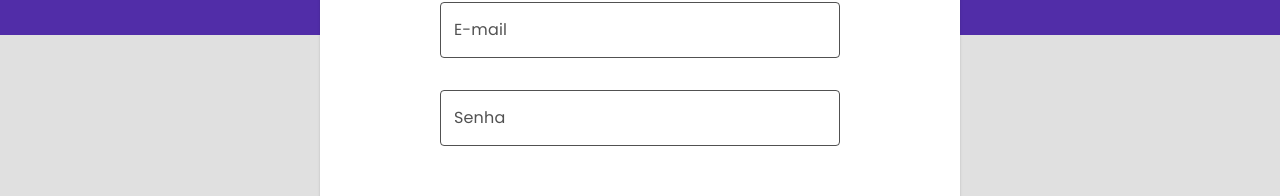
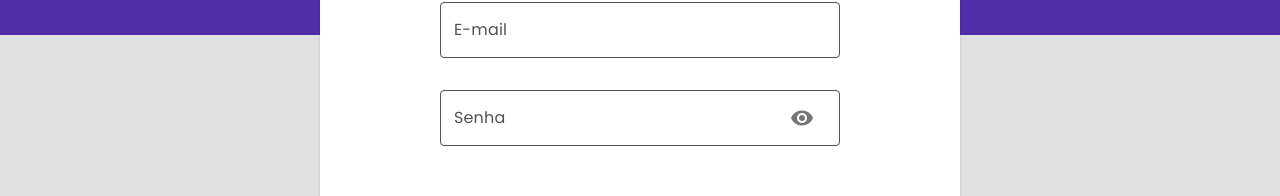
Before and after one commit to joao-felipe-alves-marinho/sidiscipline, a React (Vite) app: page /login in a window 1280 px wide. Shown: the part 309-505 px from the top of the page. Built offline with nearby package versions, Linux system fonts and the light colour scheme; no server answers.

Commit message:
botoes mostrar senha

```diff
--- a/src/pages/auth/Cadastro.tsx
+++ b/src/pages/auth/Cadastro.tsx
@@ -1,4 +1,5 @@
-import { Box, Button, Checkbox, FormControl, FormControlLabel, FormHelperText, Link, Stack, TextField, Typography, useMediaQuery, useTheme } from '@mui/material';
+import { useState } from 'react';
+import { Box, Button, Checkbox, FormControl, FormControlLabel, FormHelperText, Icon, IconButton, Link, Stack, TextField, Typography, useMediaQuery, useTheme } from '@mui/material';
 import { yupResolver } from '@hookform/resolvers/yup';
 import { useNavigate } from 'react-router-dom';
 import { useForm } from 'react-hook-form';
@@ -16,6 +17,10 @@ export const Cadastro = () => {
     const theme = useTheme();
     const xsDown = useMediaQuery(theme.breakpoints.down('xs'));
     const smDown = useMediaQuery(theme.breakpoints.down('sm'));
+
+    const [showPassword, setShowPassword] = useState(false);
+
+    const toggleShowPassword = () => setShowPassword((show) => !show);
 
     const navigate = useNavigate();
 
@@ -119,11 +124,22 @@ export const Cadastro = () => {
                     />
                     <TextField
                         label='Senha'
-                        type='password'
+                        type={showPassword ? 'text' : 'password'}
                         placeholder='********'
                         {...register('password')}
                         error={!!errors.password}
                         helperText={errors.password?.message}
+                        InputProps={{
+                            endAdornment: (
+                                <IconButton
+                                    aria-label='botão mostra senha'
+                                    size='large'
+                                    onClick={toggleShowPassword}
+                                >
+                                    <Icon>{showPassword ? 'visibility_off' : 'visibility'}</Icon>
+                                </IconButton>
+                            ),
+                        }}
                     />
                     <TextField
                         label='Confirmar Senha'
--- a/src/pages/auth/Login.tsx
+++ b/src/pages/auth/Login.tsx
@@ -1,10 +1,11 @@
 import { useState } from 'react';
-import { Button, Box, Card, CardActions, CardContent, Typography, useTheme, TextField, Link, useMediaQuery } from '@mui/material';
+import { Button, Box, Card, CardActions, CardContent, Typography, useTheme, TextField, Link, useMediaQuery, Icon, IconButton } from '@mui/material';
 import { yupResolver } from '@hookform/resolvers/yup';
 import { useForm } from 'react-hook-form';
 import * as yup from 'yup';
 
 import { useAuthContext } from '../../shared/contexts';
+import { useNavigate } from 'react-router-dom';
 
 const LoginSchema = yup.object({
     email: yup.string().lowercase().required('Digite seu e-mail.'),
@@ -20,6 +21,12 @@ export const Login = () => {
     const theme = useTheme();
     const xsDown = useMediaQuery(theme.breakpoints.down('xs'));
     const smDown = useMediaQuery(theme.breakpoints.down('sm'));
+
+    const [showPassword, setShowPassword] = useState(false);
+
+    const toggleShowPassword = () => setShowPassword((show) => !show);
+
+    const navigate = useNavigate();
 
     const { login } = useAuthContext();
 
@@ -38,6 +45,7 @@ export const Login = () => {
     const onSubmit = (dados: ILoginDadosForm) => {
         login(dados.email, dados.password).then((result) => {
             if (result) {
+                navigate('/');
                 window.location.reload();
             } else {
                 setMatchAuth(false);
@@ -108,10 +116,21 @@ export const Login = () => {
                                 fullWidth
                                 label='Senha'
                                 placeholder='********'
-                                type='password'
+                                type={showPassword ? 'text' : 'password'}
                                 {...register('password')}
                                 error={!!errors.password}
                                 helperText={errors.password?.message}
+                                InputProps={{
+                                    endAdornment: (
+                                        <IconButton
+                                            aria-label='botão mostra senha'
+                                            size='large'
+                                            onClick={toggleShowPassword}
+                                        >
+                                            <Icon>{showPassword ? 'visibility_off' : 'visibility'}</Icon>
+                                        </IconButton>
+                                    ),
+                                }}
                             />
 
                             {(matchAuth === undefined) ?
--- a/src/pages/home/HomePontoCard.tsx
+++ b/src/pages/home/HomePontoCard.tsx
@@ -132,7 +132,7 @@ export const HomePontoCard = (props: IHomePontoCardProps) => {
                         readOnly: true,
                         endAdornment: (
                             <IconButton
-                                aria-label='butão localização'
+                                aria-label='botão localização'
                                 color='inherit'
                                 size='large'
                                 onClick={getLocalization}
--- a/src/shared/components/menu-lateral/MenuLateralList.tsx
+++ b/src/shared/components/menu-lateral/MenuLateralList.tsx
@@ -1,5 +1,5 @@
 import React from 'react';
-import { useMatch, useResolvedPath } from 'react-router-dom';
+import { useMatch, useNavigate, useResolvedPath } from 'react-router-dom';
 import { Box, Divider, Icon, List, ListItem, ListItemButton, ListItemIcon, ListItemText, } from '@mui/material';
 
 import { useAppThemeContext } from '../../contexts';
@@ -51,8 +51,11 @@ const MenuLateralListItens: React.FC<IMenuLateralListItensProps> = ({
 export const MenuLateralList = () => {
     const { toggleTheme, themeName } = useAppThemeContext();
 
+    const navigate = useNavigate();
+
     const onLogOut = () => {
         localStorage.clear();
+        navigate('/login');
         window.location.reload();
     };
 
```
